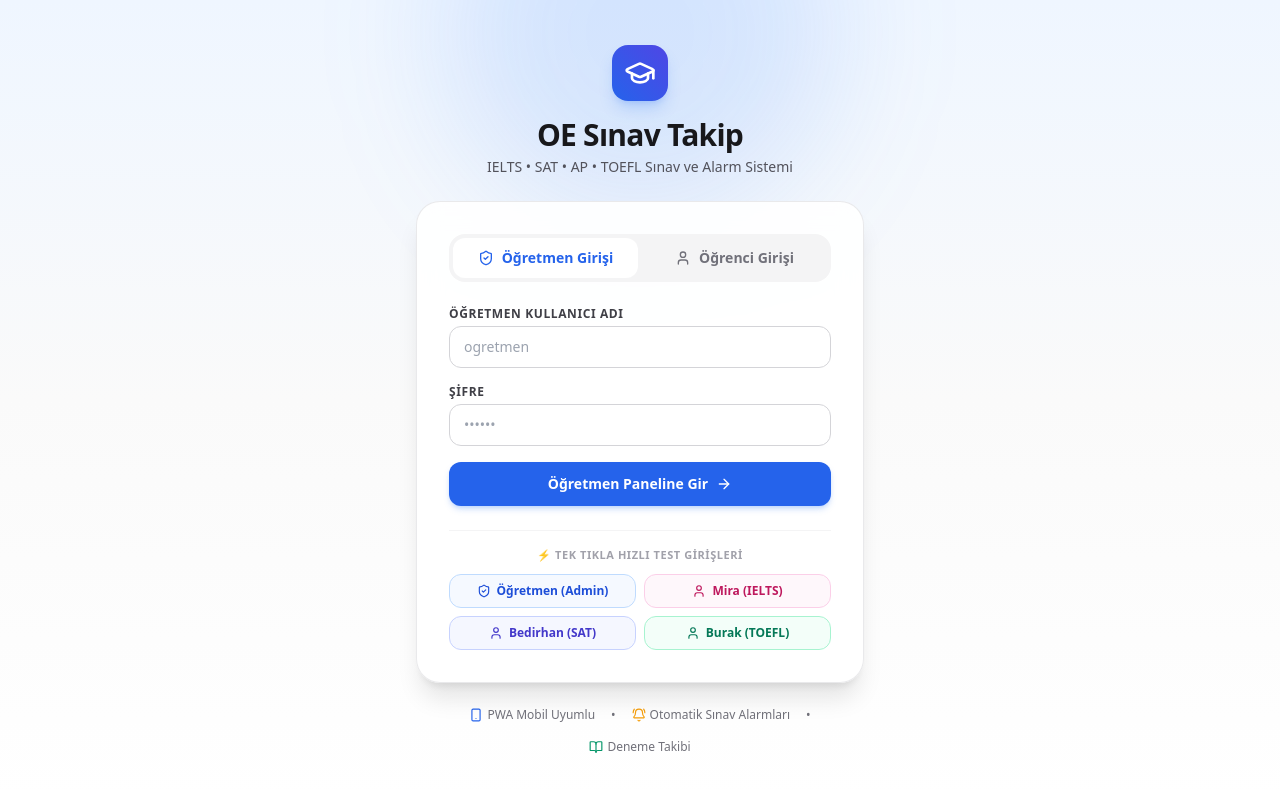
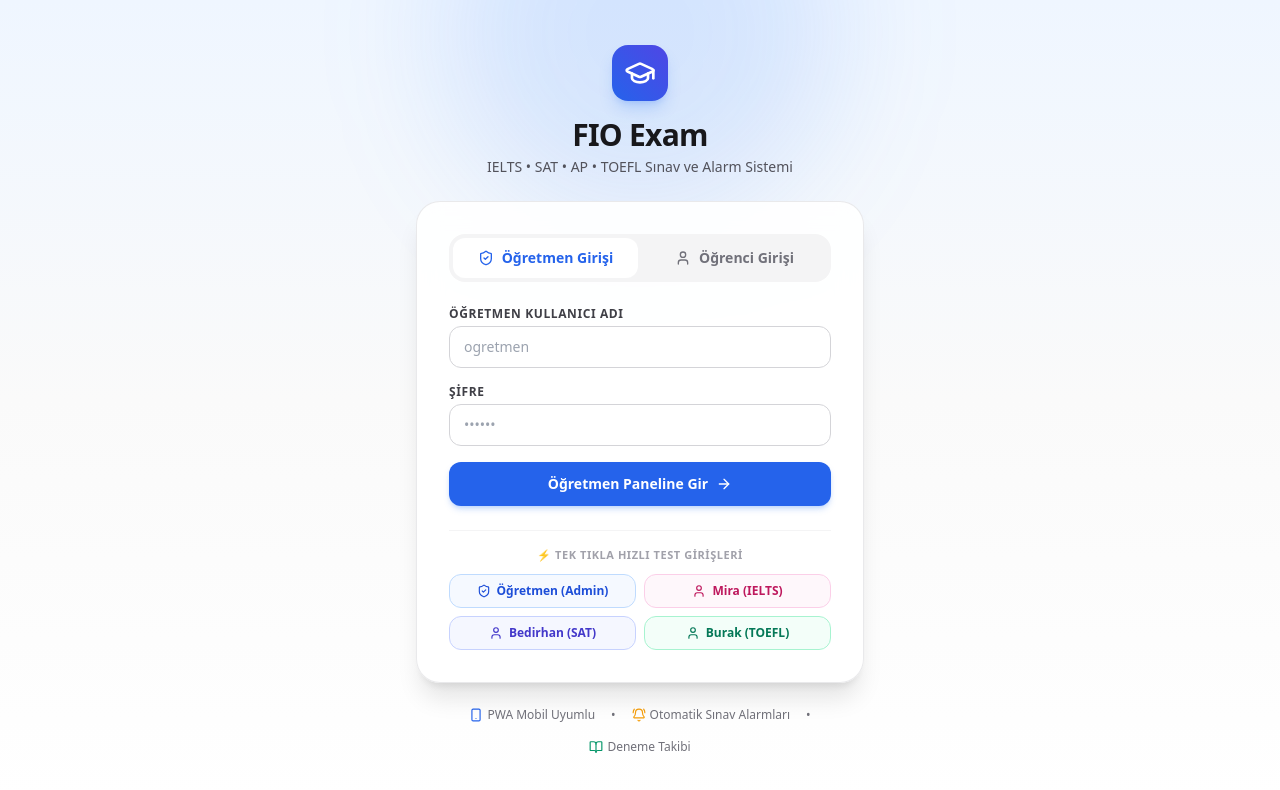
Before and after one commit to SamoLibre/fio-exam, a Next.js app: page / in a window 1280 px wide. Shown: the top 790 px of the page. Built offline with nearby package versions, Linux system fonts and the light colour scheme.

Commit message:
chore: rename project to fio-exam across all files

```diff
--- a/package.json
+++ b/package.json
@@ -1,5 +1,5 @@
 {
-  "name": "oe-exam-tracker",
+  "name": "fio-exam",
   "version": "1.0.0",
   "private": true,
   "scripts": {
--- a/public/sw.js
+++ b/public/sw.js
@@ -1,4 +1,4 @@
-const CACHE_NAME = "oe-exam-tracker-v1";
+const CACHE_NAME = "fio-exam-v1";
 const ASSETS_TO_CACHE = [
   "/",
   "/manifest.webmanifest",
@@ -58,7 +58,7 @@
 });
 
 self.addEventListener("push", (event) => {
-  let data = { title: "OE Sınav Takip", body: "Yaklaşan bir sınavınız var!" };
+  let data = { title: "FIO Exam", body: "Yaklaşan bir sınavınız var!" };
   if (event.data) {
     try {
       data = event.data.json();
--- a/src/app/layout.tsx
+++ b/src/app/layout.tsx
@@ -2,13 +2,13 @@
 import "./globals.css";
 
 export const metadata: Metadata = {
-  title: "OE Sınav Takip - IELTS, SAT, AP, TOEFL",
+  title: "FIO Exam - IELTS, SAT, AP, TOEFL",
   description: "Öğrencilerin sınav takibi ve yaklaşan sınav alarmları PWA uygulaması",
   manifest: "/manifest.webmanifest",
   appleWebApp: {
     capable: true,
     statusBarStyle: "default",
-    title: "OE Sınav",
+    title: "FIO Exam",
   },
 };
 
--- a/src/app/page.tsx
+++ b/src/app/page.tsx
@@ -131,7 +131,7 @@
             <GraduationCap className="h-8 w-8" />
           </div>
           <h1 className="mt-4 text-2xl sm:text-3xl font-extrabold tracking-tight text-zinc-900 dark:text-white">
-            OE Sınav Takip
+            FIO Exam
           </h1>
           <p className="mt-1 text-xs sm:text-sm text-zinc-600 dark:text-zinc-400">
             IELTS • SAT • AP • TOEFL Sınav ve Alarm Sistemi
--- a/src/components/Navbar.tsx
+++ b/src/components/Navbar.tsx
@@ -73,7 +73,7 @@
           <div>
             <div className="flex items-center gap-2">
               <span className="text-lg font-bold tracking-tight text-zinc-900 dark:text-white">
-                OE Sınav Takip
+                FIO Exam
               </span>
               <span className="rounded-full bg-blue-100 px-2 py-0.5 text-[10px] font-semibold text-blue-700 dark:bg-blue-900/40 dark:text-blue-300">
                 PWA
--- a/src/lib/calendar.ts
+++ b/src/lib/calendar.ts
@@ -29,12 +29,12 @@
   const endIso = `${year}${month}${day}T${endHourStr}${time.substring(2)}00`;
 
   const now = new Date().toISOString().replace(/[-:]/g, "").split(".")[0] + "Z";
-  const uid = `exam-${exam.id}-${Date.now()}@oe-exam-tracker.app`;
+  const uid = `exam-${exam.id}-${Date.now()}@fio-exam.app`;
 
   const icsContent = [
     "BEGIN:VCALENDAR",
     "VERSION:2.0",
-    "PRODID:-//OE Exam Tracker//TR",
+    "PRODID:-//FIO Exam//TR",
     "CALSCALE:GREGORIAN",
     "METHOD:PUBLISH",
     "BEGIN:VEVENT",
--- a/src/lib/storage.ts
+++ b/src/lib/storage.ts
@@ -1,8 +1,8 @@
 import { AppData, Exam, Student, UserSession } from "@/types";
 import { initialData } from "./initialData";
 
-const STORAGE_KEY = "oe_exam_tracker_data_v1";
-const SESSION_KEY = "oe_exam_tracker_session_v1";
+const STORAGE_KEY = "fio_exam_data_v1";
+const SESSION_KEY = "fio_exam_session_v1";
 
 // In-memory fallback if needed
 let globalMemoryData: AppData = { ...initialData };
```
Also changed, not shown: public/manifest.webmanifest, 2 other files (tests, documents, lock files or other folders).
